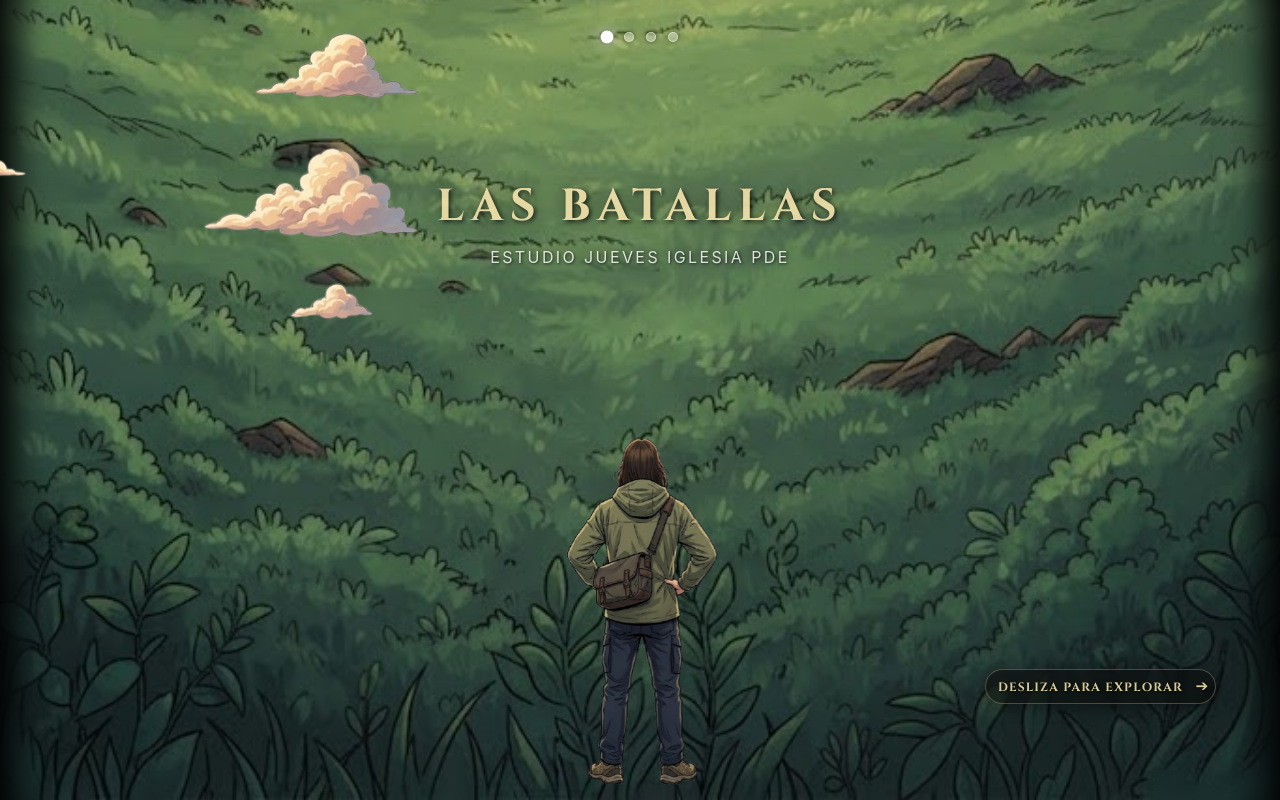
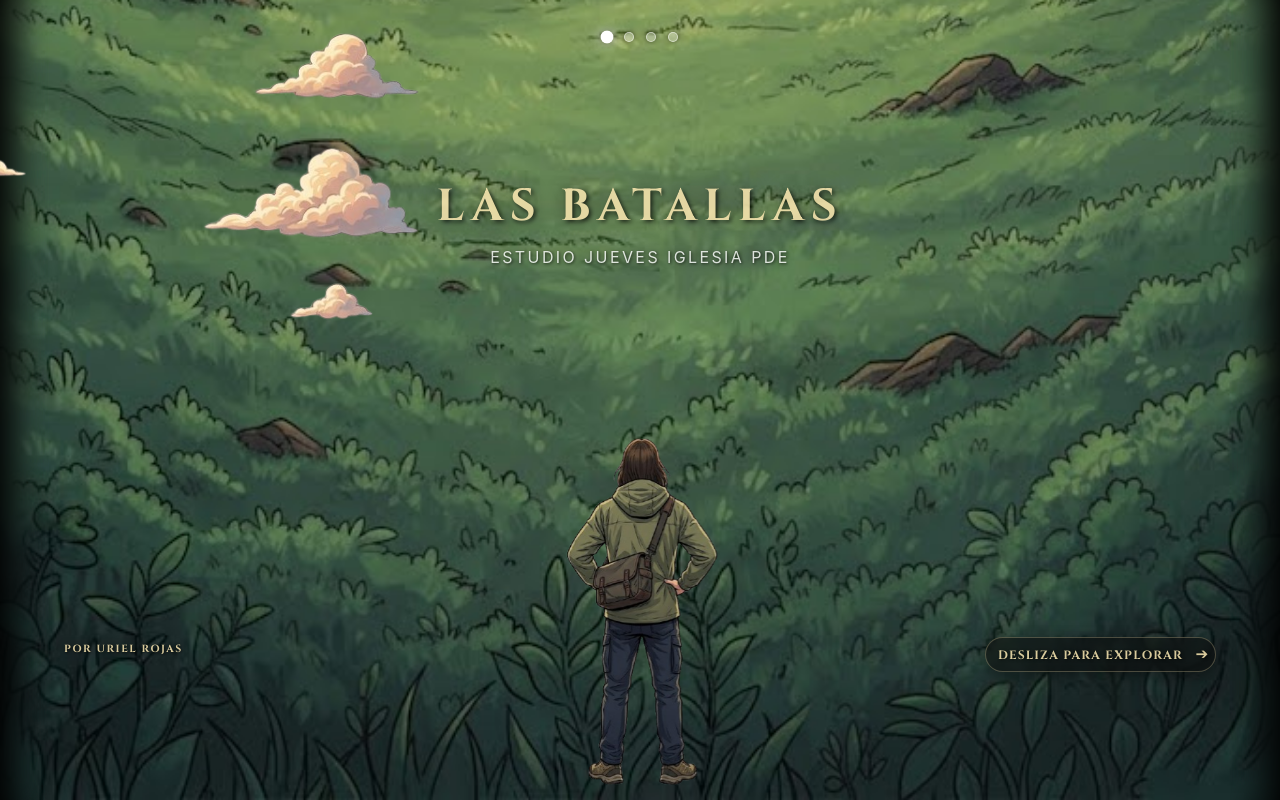
Before and after one commit to UrielRojas04/Batallas-imagen-interactiva-, a React (Vite) app: page / in a window 1280 px wide. Built offline with nearby package versions, Linux system fonts and the light colour scheme.

Commit message:
feat: implement full-screen scrolling scenario layout with parallax layers and animated elements

```diff
--- a/src/App.css
+++ b/src/App.css
@@ -345,7 +345,7 @@ html, body, #root {
 /* Indicador de scroll */
 .scroll-indicator {
   position: absolute;
-  bottom: 12vh; /* Un poco más arriba a pedido del usuario */
+  bottom: 16vh; /* Un poco más abajo a pedido del usuario */
   right: 5vw;
   font-family: 'Cinzel', serif;
   font-size: 0.75rem; /* Más chiquito a pedido del usuario */
@@ -374,6 +374,22 @@ html, body, #root {
 .scroll-indicator .arrow {
   font-size: 0.95rem; /* Flecha más chiquita */
   animation: bounce-right 1.5s ease-in-out infinite;
+}
+
+/* Firma de autor */
+.author-signature {
+  position: absolute;
+  bottom: 18vh;
+  left: 5vw;
+  font-family: 'Cinzel', serif;
+  font-size: 0.65rem; /* Firma más discreta y pequeña */
+  color: #fce8b2; /* Dorado igual al título */
+  letter-spacing: 0.15em;
+  text-transform: uppercase;
+  z-index: 15;
+  text-shadow: 1px 1px 3px rgba(0,0,0,0.8), 0 0 10px rgba(0,0,0,0.6);
+  pointer-events: none;
+  opacity: 0.85;
 }
 
 @keyframes bounce-right {
--- a/src/components/NormalScenario.jsx
+++ b/src/components/NormalScenario.jsx
@@ -30,6 +30,11 @@ export default function NormalScenario() {
       <div className="scroll-indicator">
         Desliza para explorar <span className="arrow">➔</span>
       </div>
+
+      {/* Firma de Autor */}
+      <div className="author-signature">
+        por Uriel Rojas
+      </div>
     </section>
   );
 }
```
